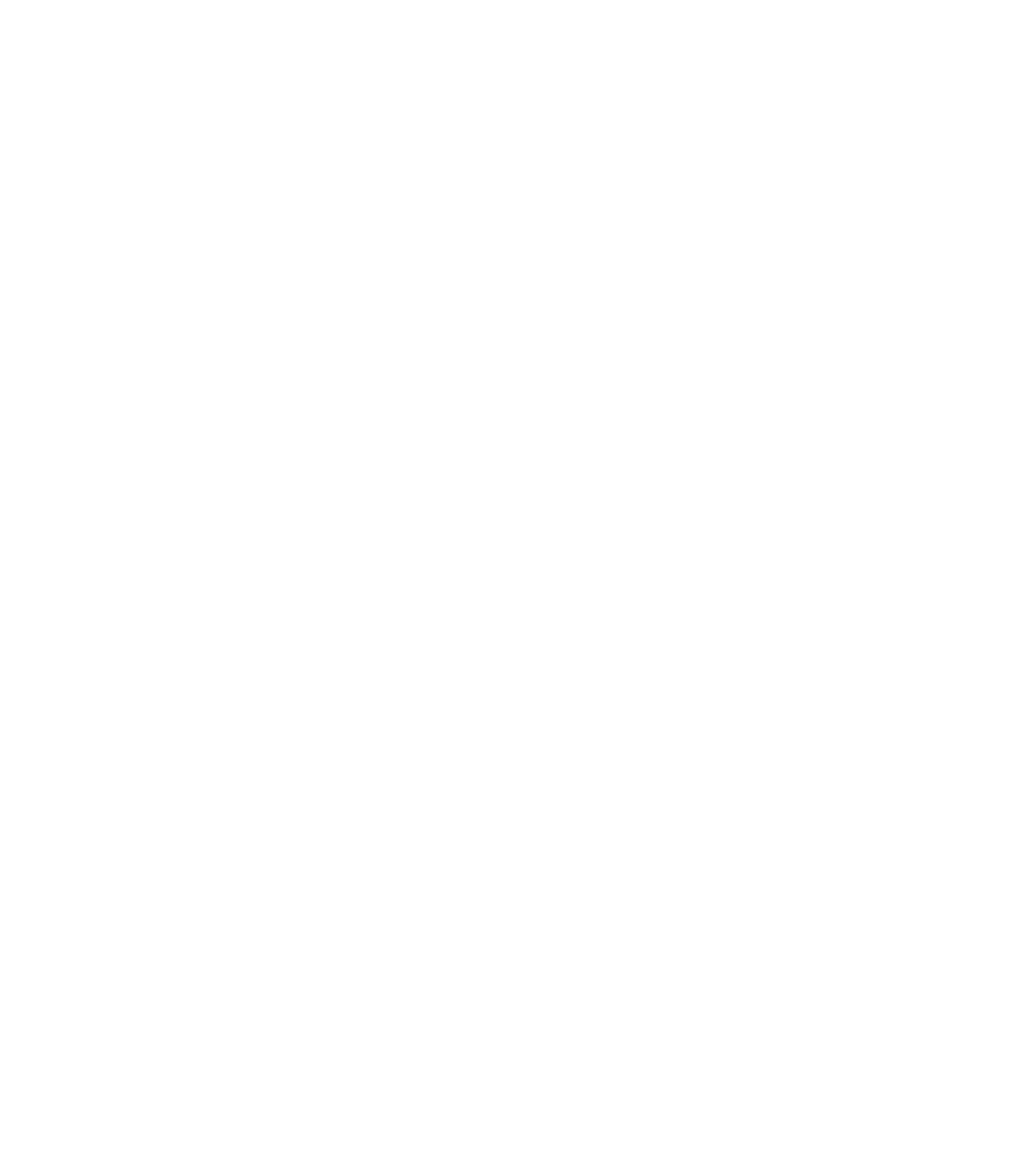
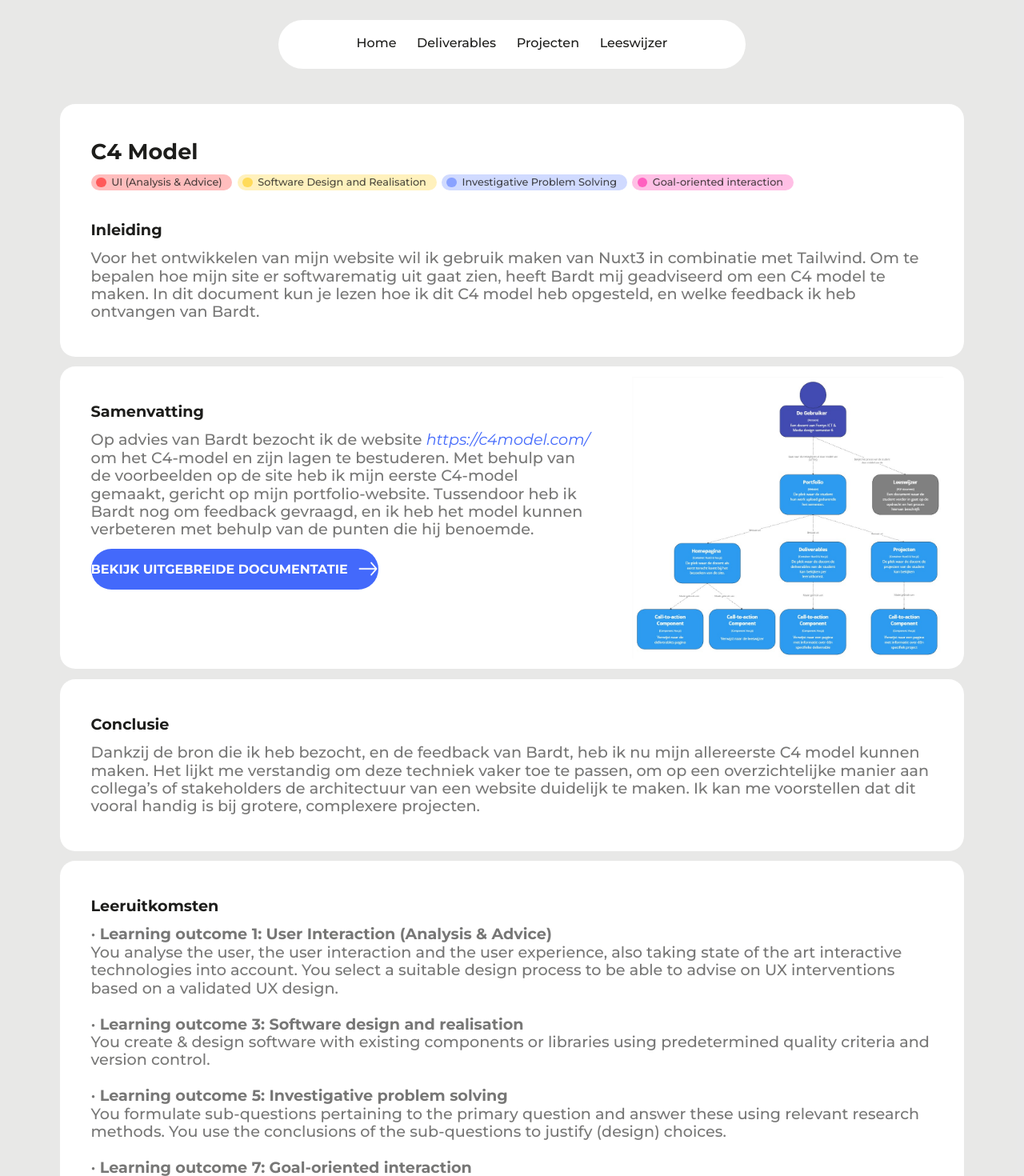
Before and after one commit to metteghijsen/semester6-website, a Nuxt app in the folder frontend/: page /deliverable/c4model in a window 1280 px wide. Before the commit this address had no page. Shown: the part 20-1490 px from the top of the page at 80% size. Before the commit the page ends 800 px from the top, so only its background shows below. Built offline with nearby package versions, Linux system fonts and the light colour scheme.

Commit message:
Feature: Added C4 model deliverable

```diff
--- /dev/null
+++ b/frontend/pages/deliverable/c4model.vue
@@ -0,0 +1,54 @@
+<template>
+  <div>
+    <UiContainer>
+      <div class="h-full overflow-x-hidden">
+        <LayoutTaskbar />
+        <UiTextbox
+          add-header
+          header="C4 Model"
+          title="Inleiding"
+          lo1
+          lo3
+          lo5
+          lo7
+        >
+          Voor het ontwikkelen van mijn website wil ik gebruik maken van Nuxt3 in combinatie met Tailwind. Om te bepalen hoe mijn site er softwarematig uit gaat zien, heeft Bardt mij geadviseerd om een C4 model te maken. In dit document kun je lezen hoe ik dit C4 model heb opgesteld, en welke feedback ik heb ontvangen van Bardt.
+        </UiTextbox>
+        <UiTextbox
+          add-image
+          image-name="c4model"
+          title="Samenvatting"
+        >
+          Op advies van Bardt bezocht ik de website <a target="_blank" href="https://c4model.com/" class="text-darkblue100 italic">https://c4model.com/</a> om het C4-model en zijn lagen te bestuderen. Met behulp van de voorbeelden op de site heb ik mijn eerste C4-model gemaakt, gericht op mijn portfolio-website. Tussendoor heb ik Bardt nog om feedback gevraagd, en ik heb het model kunnen verbeteren met behulp van de punten die hij benoemde.
+
+          <div class="flex flex-row">
+            <div class="w-max my-2 mr-4">
+              <UiButton
+                label="bekijk uitgebreide documentatie"
+                primary
+                regular
+                arrow
+                to="/documents/c4model.pdf"
+                target="_blank"
+              />
+            </div>
+          </div>
+        </UiTextbox>
+        <UiTextbox title="Conclusie">
+          Dankzij de bron die ik heb bezocht, en de feedback van Bardt, heb ik nu mijn allereerste C4 model kunnen maken. Het lijkt me verstandig om deze techniek vaker toe te passen, om op een overzichtelijke manier aan collega’s of stakeholders de architectuur van een website duidelijk te maken. Ik kan me voorstellen dat dit vooral handig is bij grotere, complexere projecten.
+        </UiTextbox>
+        <UiTextbox title="Leeruitkomsten">
+          •	<b> Learning outcome 1: User Interaction (Analysis & Advice)</b> <br>
+          You analyse the user, the user interaction and the user experience, also taking state of the art interactive technologies into account. You select a suitable design process to be able to advise on UX interventions based on a validated UX design. <br><br>
+          •	<b> Learning outcome 3: Software design and realisation</b> <br>
+          You create & design software with existing components or libraries using predetermined quality criteria and version control. <br><br>
+          •	<b> Learning outcome 5: Investigative problem solving </b> <br>
+          You formulate sub-questions pertaining to the primary question and answer these using relevant research methods. You use the conclusions of the sub-questions to justify (design) choices. <br><br>
+          •	<b> Learning outcome 7: Goal-oriented interaction </b> <br>
+          You communicate with different stakeholders and team members about the ICT assignment, taking into account an international context.
+        </UiTextbox>
+      </div>
+    </UiContainer>
+    <SectionsFooter />
+  </div>
+</template>
--- a/frontend/pages/deliverables.vue
+++ b/frontend/pages/deliverables.vue
@@ -13,7 +13,7 @@
               <UiFilterButton color="orange100" label="UI (Execution & Validation)" @click="filterLearningOutcome('lo2')" />
             </div>
             <div class="w-[475px]" title="You create & design software with existing components or libraries using predetermined quality criteria and version control.">
-              <UiFilterButton color="yellow100" label="Software Design & Development" @click="filterLearningOutcome('lo3')" />
+              <UiFilterButton color="yellow100" label="Software Design & Realisation" @click="filterLearningOutcome('lo3')" />
             </div>
           </div>
           <div class="flex flex-row">
@@ -120,16 +120,18 @@
 
           <UiDeliverable
             v-if="selectedLo.includes('lo3') || selectedLo.includes('lo5') || selectedLo.length === 0"
+            lo1
             lo3
             lo5
-            to="/"
-            deliverable-name="!C4 Model (nog niet af)"
+            lo7
+            to="c4model"
+            deliverable-name="C4 Model"
             image-name="c4model"
             deliverable-description="Dit document gaat verder in op het C4 model wat ik heb gemaakt voor mijn portfolio-website."
             project-type="Personal Project"
           />
 
-          <UiDeliverable
+          <!-- <UiDeliverable
             v-if="selectedLo.includes('lo2') || selectedLo.includes('lo3') || selectedLo.length === 0"
             lo2
             lo3
@@ -138,7 +140,7 @@
             image-name="developmentwebsite"
             deliverable-description="In dit document kun je lezen over het proces dat ik heb doorlopen bij het ontwikkelen van mijn portfolio-website. "
             project-type="Personal Project"
-          />
+          /> -->
 
           <!-- <UiDeliverable
             lo6
@@ -167,6 +169,7 @@
 </template>
 
 <script>
+
 export default {
   data () {
     return {
```
Also changed, not shown: frontend/public/img/documentation/c4model.png (added), 1 other file (tests, documents, lock files or other folders).
